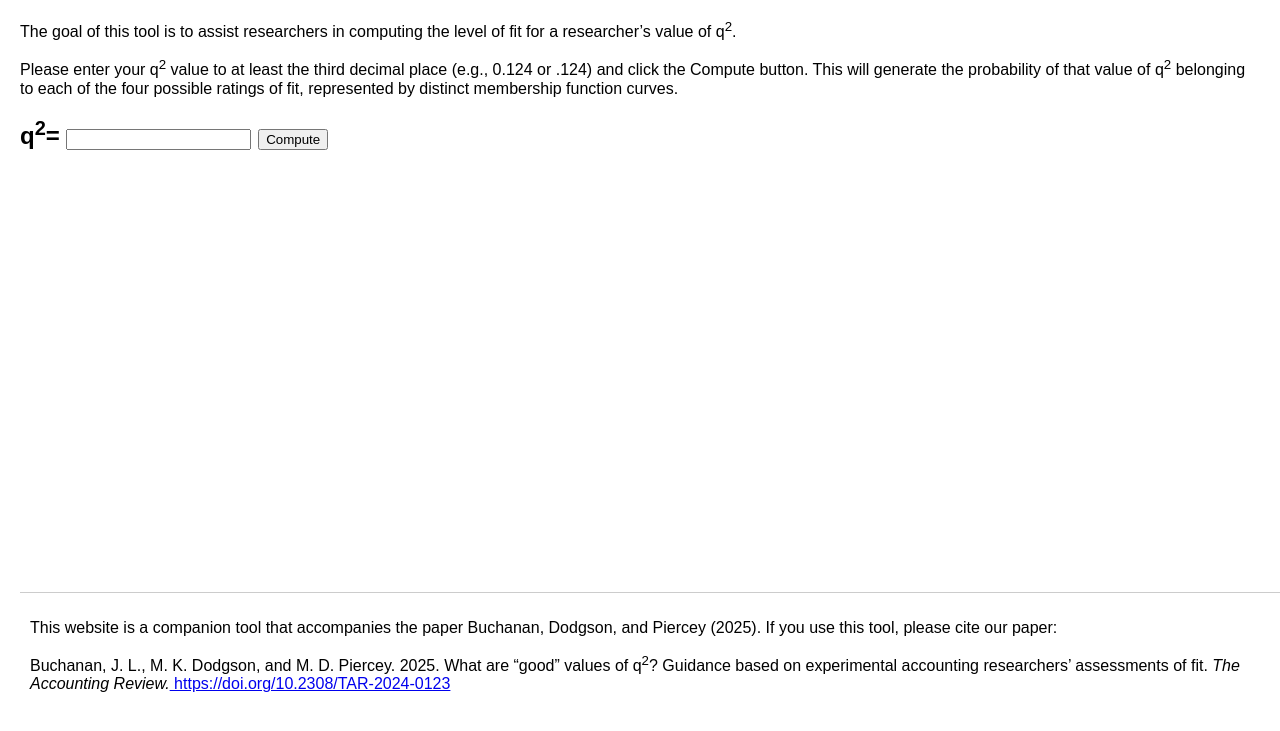
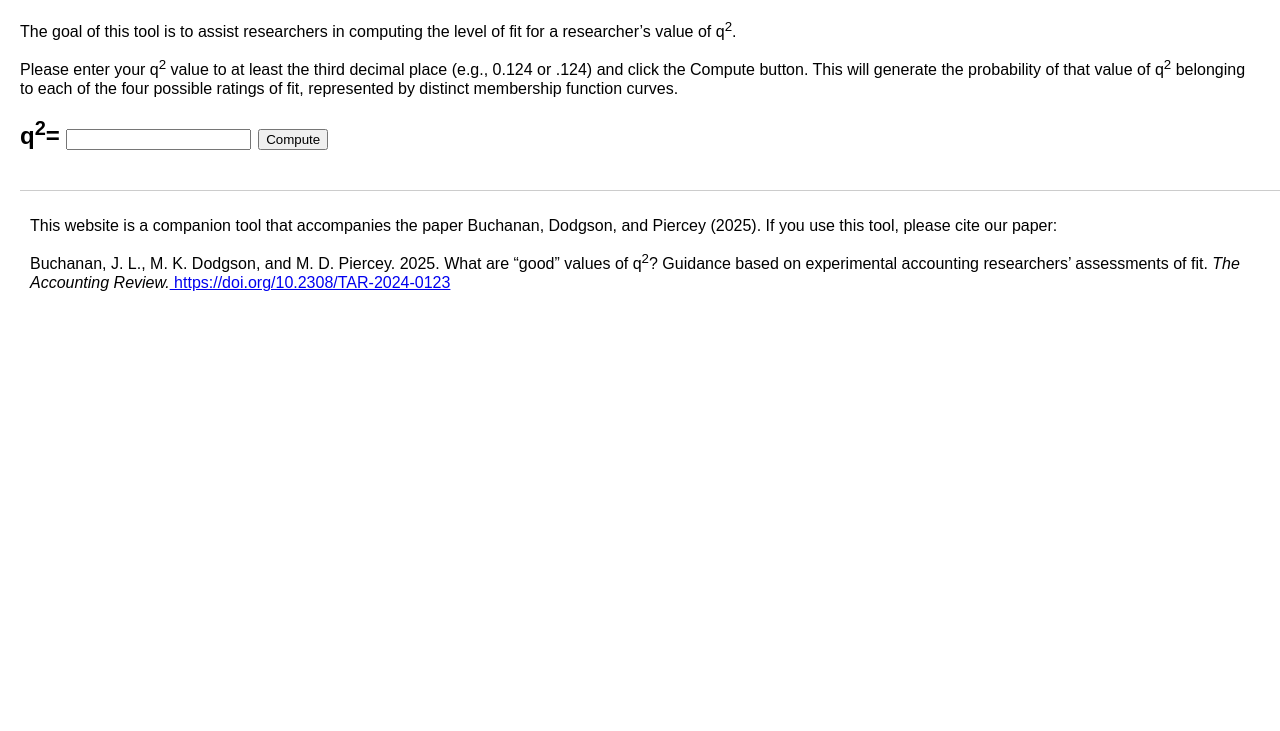
Before and after one commit to fuzzycutoffs/fuzzycutoffs.github.io, a plain HTML site: page index.html in a window 1280 px wide. Shown: the part 61-792 px from the top of the page. Drawn offline with Linux system fonts and the light colour scheme.

Commit message:
removed position fixed

```diff
--- a/index.html
+++ b/index.html
@@ -57,12 +57,12 @@
     }
 
     .bottom-citation {
-        position: fixed;
         bottom: 20px;
         width: 100%;
         text-align: left;
         padding: 10px;
         border-top: 1px solid #ccc;
+        margin-top: 40px;
     }
 
 </style>
```
